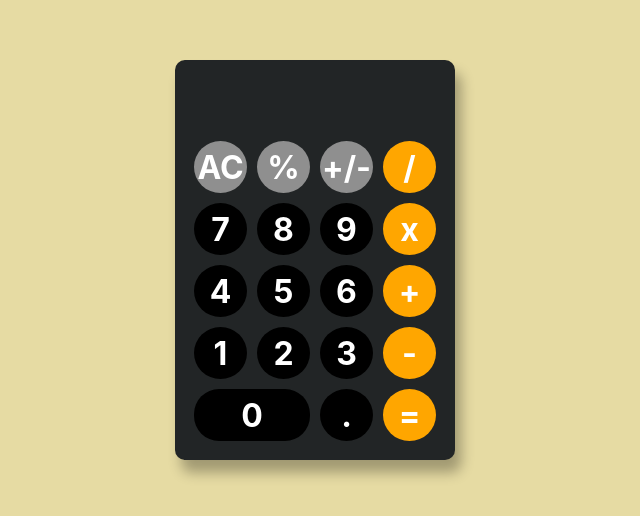
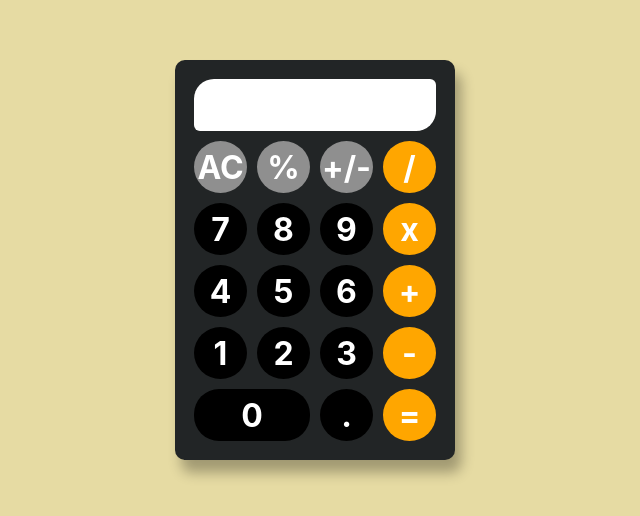
Before and after one commit to Gspeed-bit/React-Calculator, a React (Create React App) app: page / in a window 1280 px wide. Shown: the part 140-656 px from the top of the page, without its empty margins (325-965 px from the left). Built offline with nearby package versions, Linux system fonts and the light colour scheme.

Commit message:
final commit

```diff
--- a/package.json
+++ b/package.json
@@ -6,6 +6,7 @@
     "@testing-library/jest-dom": "^5.15.0",
     "@testing-library/react": "^11.2.7",
     "@testing-library/user-event": "^12.8.3",
+    "normalize.css": "^8.0.1",
     "react": "^17.0.2",
     "react-dom": "^17.0.2",
     "react-number-format": "^4.8.0",
--- a/src/index.css
+++ b/src/index.css
@@ -1,3 +1,5 @@
+
+@import-normalize;
 /*
 ===============
 Variables
@@ -62,7 +64,7 @@ Variables
     Ubuntu, Cantarell, 'Open Sans', 'Helvetica Neue', sans-serif;
     background: var(--clr-primary-1);
     color: var(--clr-grey-1);
-    font-size: 1.3rem;
+    font-size: 1.4rem;
     display: grid;
     place-content: center;
     height: 100vh;
@@ -71,8 +73,8 @@ Variables
 
   .container{
     background-color: var(--clr-primary-5);
-    width: 30vh;
-    height: 45vh;
+    width: 33vh;
+    height: 53vh;
     border-radius:10px;
     box-shadow: 6.3px 12.6px 12.6px hsl(0deg 0% 0% / 0.30);
     padding: 3px;
@@ -80,10 +82,12 @@ Variables
 
 .screen{
     grid-column: 1/-1;
-    text-align: end;
-    color: white;
+    text-align: right;
+    color: black;
     padding: 0.5rem;
-    font-size: 3rem;
+    background-color: rgb(255, 255, 255);
+    border-radius: 20px 6px;
+    font-size: 1.9rem;
     overflow: hidden;
 }
 
@@ -144,7 +148,7 @@ Variables
 
     }
     .screen{
-        font-size: 4rem;
+        font-size: 3rem;
     }
 
 
```
Also changed, not shown: 1 other file (tests, documents, lock files or other folders).
